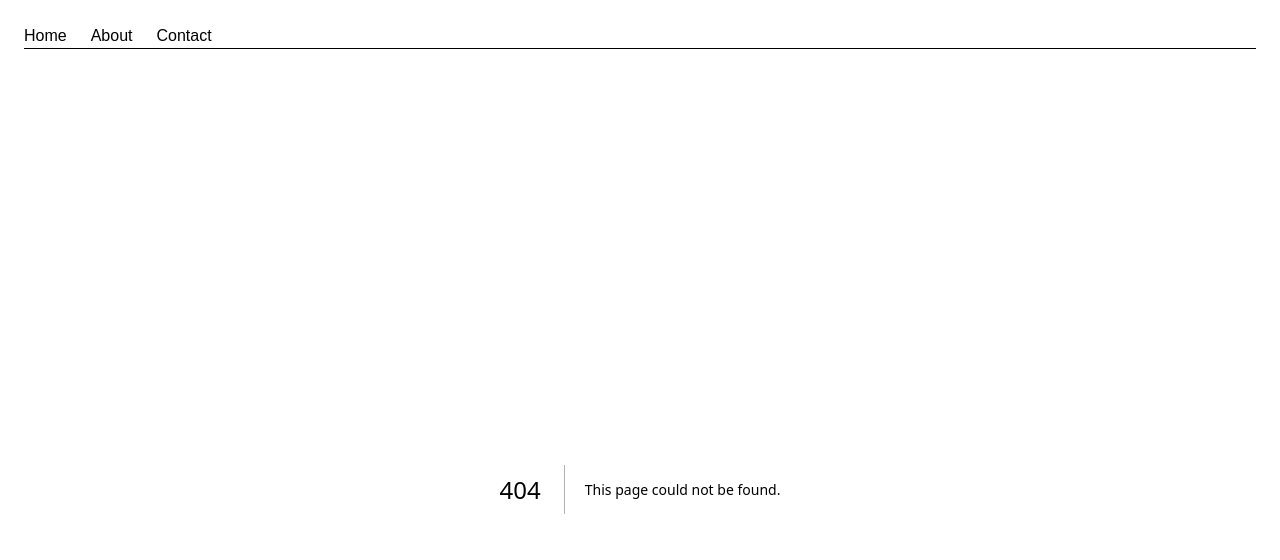
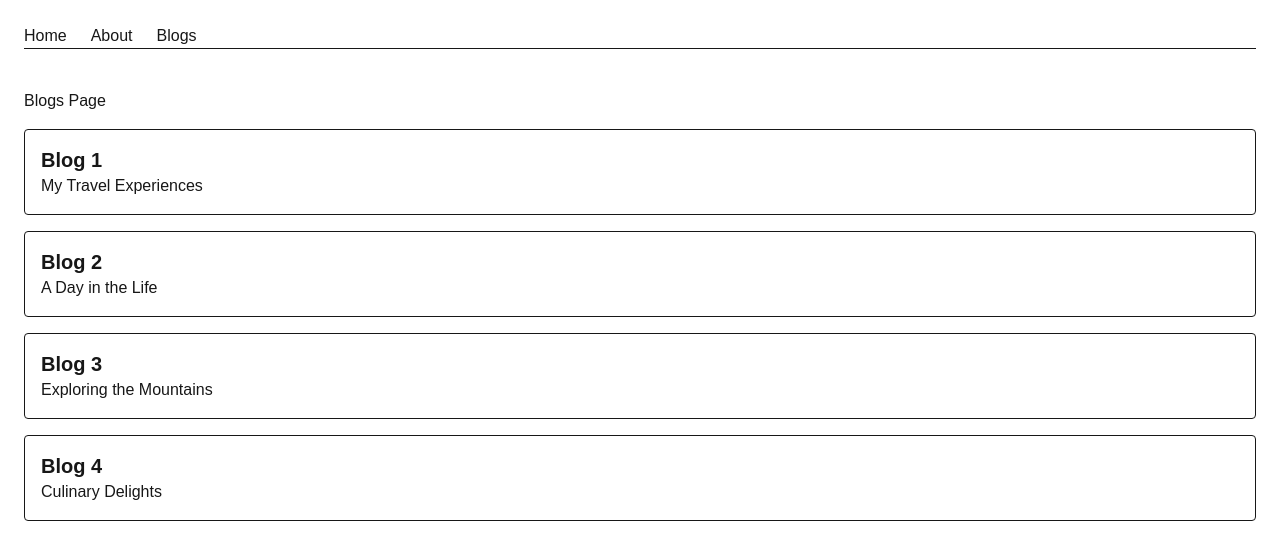
Before and after one commit to Samiul821/next-crash-with-sumit, a Next.js app: page /blog in a window 1280 px wide. Before the commit this address had no page. Shown: the top 560 px of the page. Built offline with nearby package versions, Linux system fonts and the light colour scheme.

Commit message:
Dynamic Routeing

```diff
--- /dev/null
+++ b/app/blog/[id]/not-found.js
@@ -0,0 +1,7 @@
+import React from 'react'
+
+export default function NotFound() {
+  return (
+    <div>The requested blog post was not found.</div>
+  )
+}
--- /dev/null
+++ b/app/blog/[id]/page.js
@@ -0,0 +1,15 @@
+import { notFound } from "next/navigation";
+import React from "react";
+
+export default function SingleBlog({ params }) {
+  const { id } = params;
+
+  if (id === "5") {
+    notFound();
+  }
+  return (
+    <div className="mt-6">
+      <h1 className="text-2xl font-bold">Blog ID: {id}</h1>
+    </div>
+  );
+}
--- /dev/null
+++ b/app/blog/page.js
@@ -0,0 +1,27 @@
+import Link from "next/link";
+import React from "react";
+
+export default function Blogs() {
+  const blogs = [
+    { id: 1, title: "Blog 1", content: "My Travel Experiences" },
+    { id: 2, title: "Blog 2", content: "A Day in the Life" },
+    { id: 3, title: "Blog 3", content: "Exploring the Mountains" },
+    { id: 4, title: "Blog 4", content: "Culinary Delights" },
+  ];
+
+  return (
+    <main className="mt-10">
+      <div>Blogs Page</div>
+      <ul className="mt-4 space-y-4">
+        {blogs.map((blog) => (
+          <li key={blog.id} className="p-4 border rounded">
+            <Link href={`/blog/${blog.id}`}>
+              <h2 className="text-xl font-bold">{blog.title}</h2>
+              <p>{blog.content}</p>
+            </Link>
+          </li>
+        ))}
+      </ul>
+    </main>
+  );
+}
--- a/app/layout.js
+++ b/app/layout.js
@@ -32,7 +32,7 @@ export default function RootLayout({ children }) {
               <Link href="/about">About</Link>
             </li>
             <li>
-              <Link href="/contact">Contact</Link>
+              <Link href="/blog">Blogs</Link>
             </li>
           </ul>
         </nav>
--- /dev/null
+++ b/app/not-found.js
@@ -0,0 +1,7 @@
+import React from 'react'
+
+export default function NotFound() {
+  return (
+    <div>The Requested resource was not found.</div>
+  )
+}
```
Also changed, not shown: app/loading.js (renamed from app/about/loading.js).
